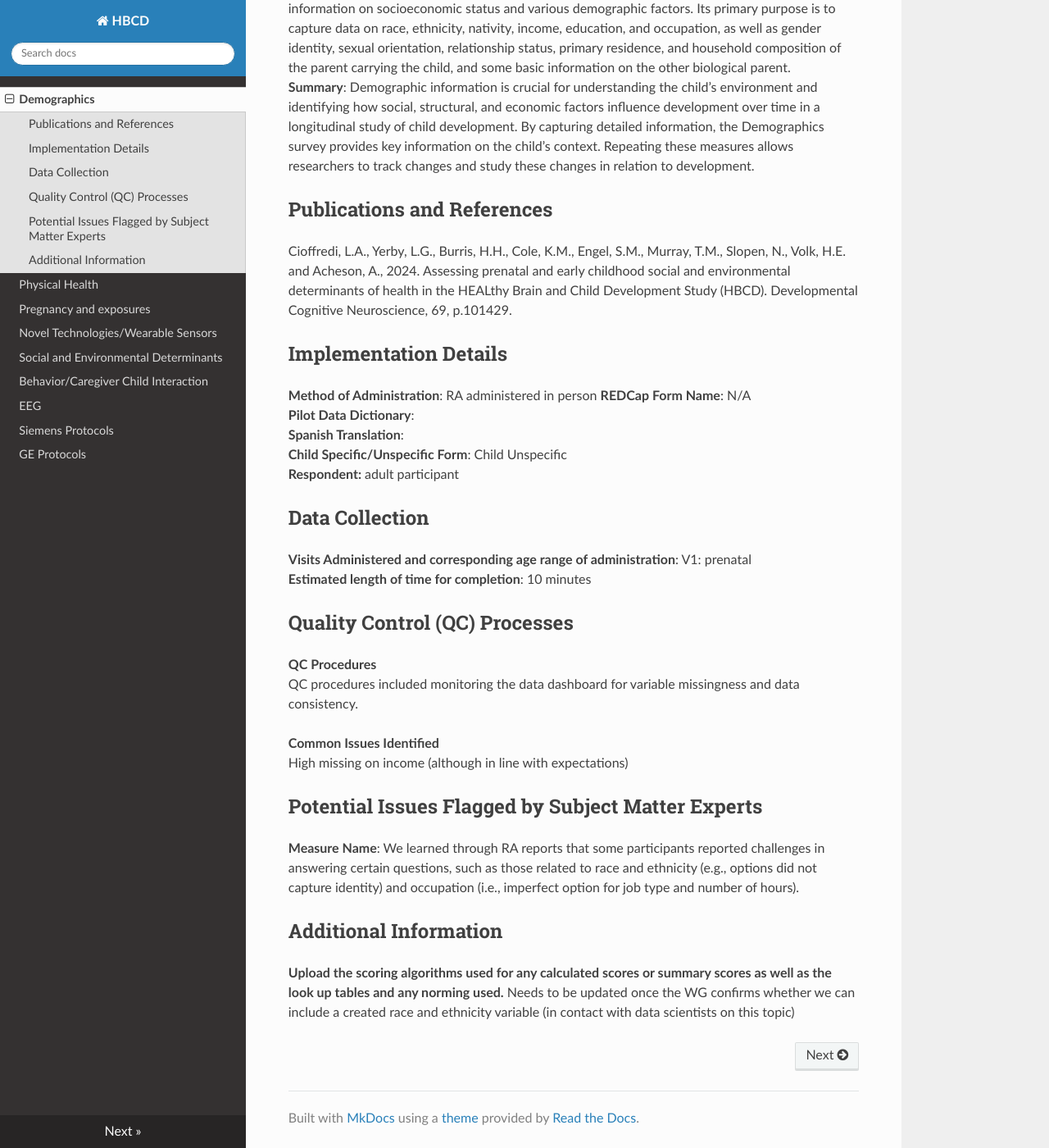
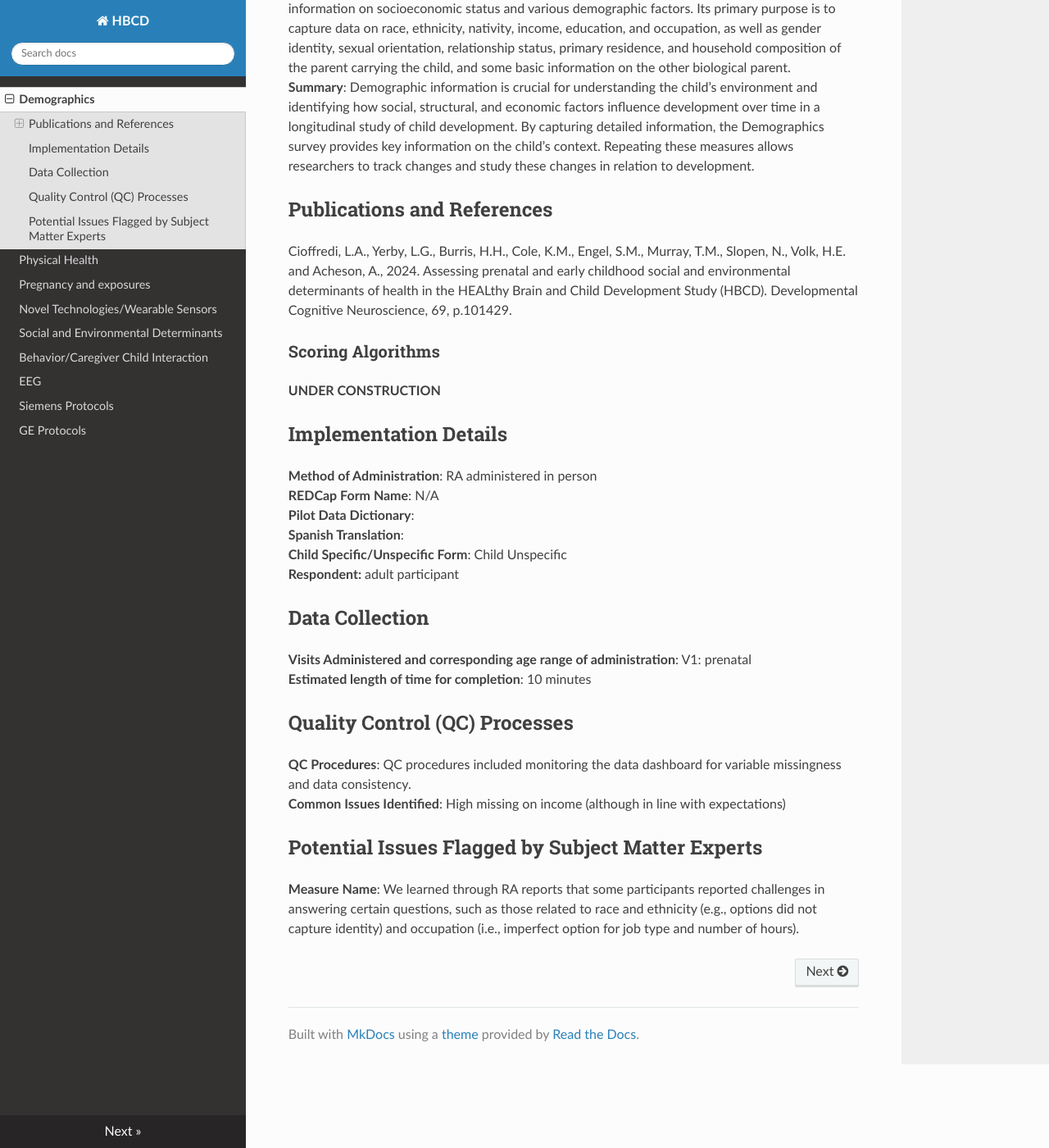
Before and after one commit to mattcieslak/hbcd-docs, an MkDocs documentation site: the page built from docs/demographics.md, in a window 1280 px wide and 1400 px high, scrolled down 881 px. Shown: the whole window at 82% size. Built offline with MkDocs 1.6.1, drawn with Linux system fonts in a browser that asks for light colours; nearby versions of some CDN libraries; some of the changed text lies outside the part shown.

Commit message:
formatting

```diff
--- a/docs/demographics.md
+++ b/docs/demographics.md
@@ -15,6 +15,9 @@
 ## Publications and References
 Cioffredi, L.A., Yerby, L.G., Burris, H.H., Cole, K.M., Engel, S.M., Murray, T.M., Slopen, N., Volk, H.E. and Acheson, A., 2024\. Assessing prenatal and early childhood social and environmental determinants of health in the HEALthy Brain and Child Development Study (HBCD). Developmental Cognitive Neuroscience, 69, p.101429.
 
+### Scoring Algorithms
+**UNDER CONSTRUCTION**
+
 ## Implementation Details
 **Method of Administration**: RA administered in person
 **REDCap Form Name**: N/A
@@ -28,15 +31,8 @@
 **Estimated length of time for completion**: 10 minutes
 
 ## Quality Control (QC) Processes
-**QC Procedures**
-QC procedures included monitoring the data dashboard for variable missingness and data consistency.
-
-**Common Issues Identified**
-High missing on income (although in line with expectations)
+**QC Procedures**: QC procedures included monitoring the data dashboard for variable missingness and data consistency.<br>
+**Common Issues Identified**: High missing on income (although in line with expectations)
 
 ## Potential Issues Flagged by Subject Matter Experts
 **Measure Name**: We learned through RA reports that some participants reported challenges in answering certain questions, such as those related to race and ethnicity (e.g., options did not capture identity) and occupation (i.e., imperfect option for job type and number of hours).
-
-## Additional Information
-**Upload the scoring algorithms used for any calculated scores or summary scores as well as the look up tables and any norming used.**
-Needs to be updated once the WG confirms whether we can include a created race and ethnicity variable (in contact with data scientists on this topic)
```
Also changed, not shown: other parts of docs/demographics.md (+1 -1 lines), docs/physhealth.md (+2 -3 lines).
